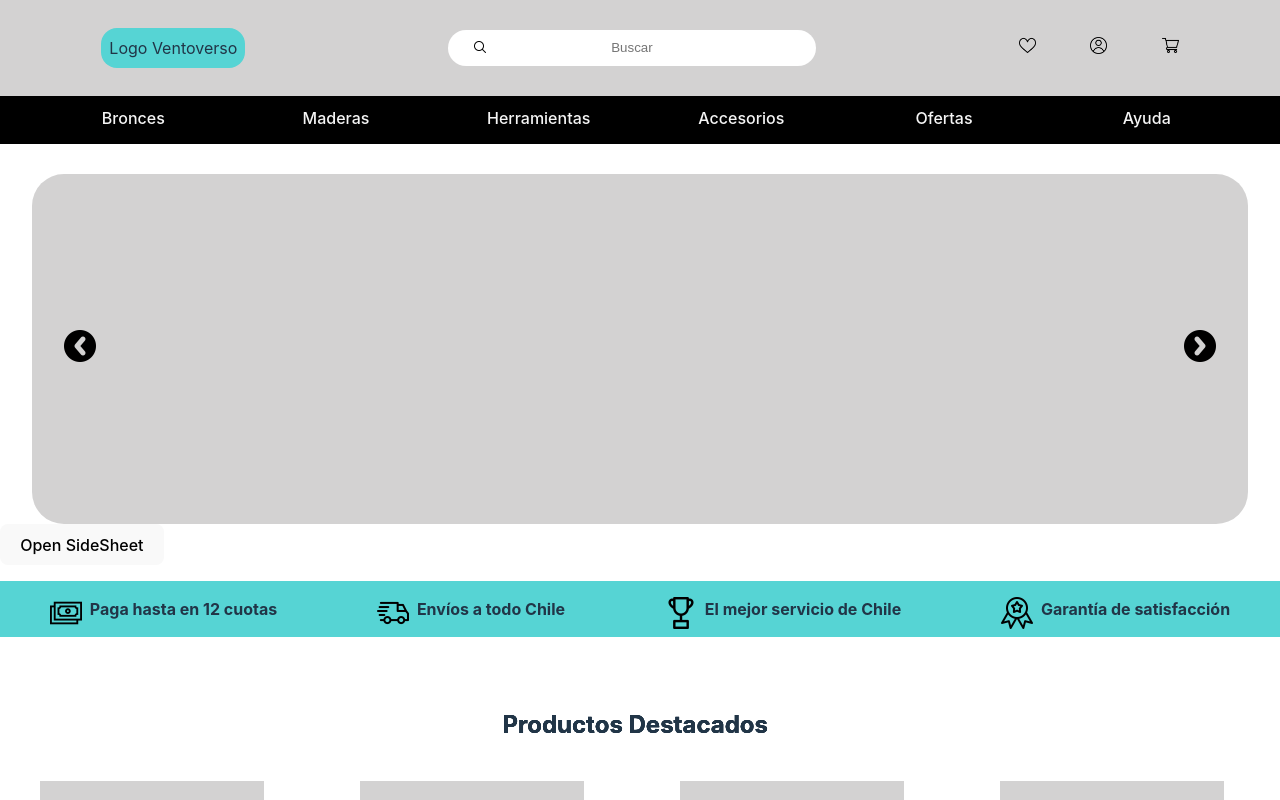
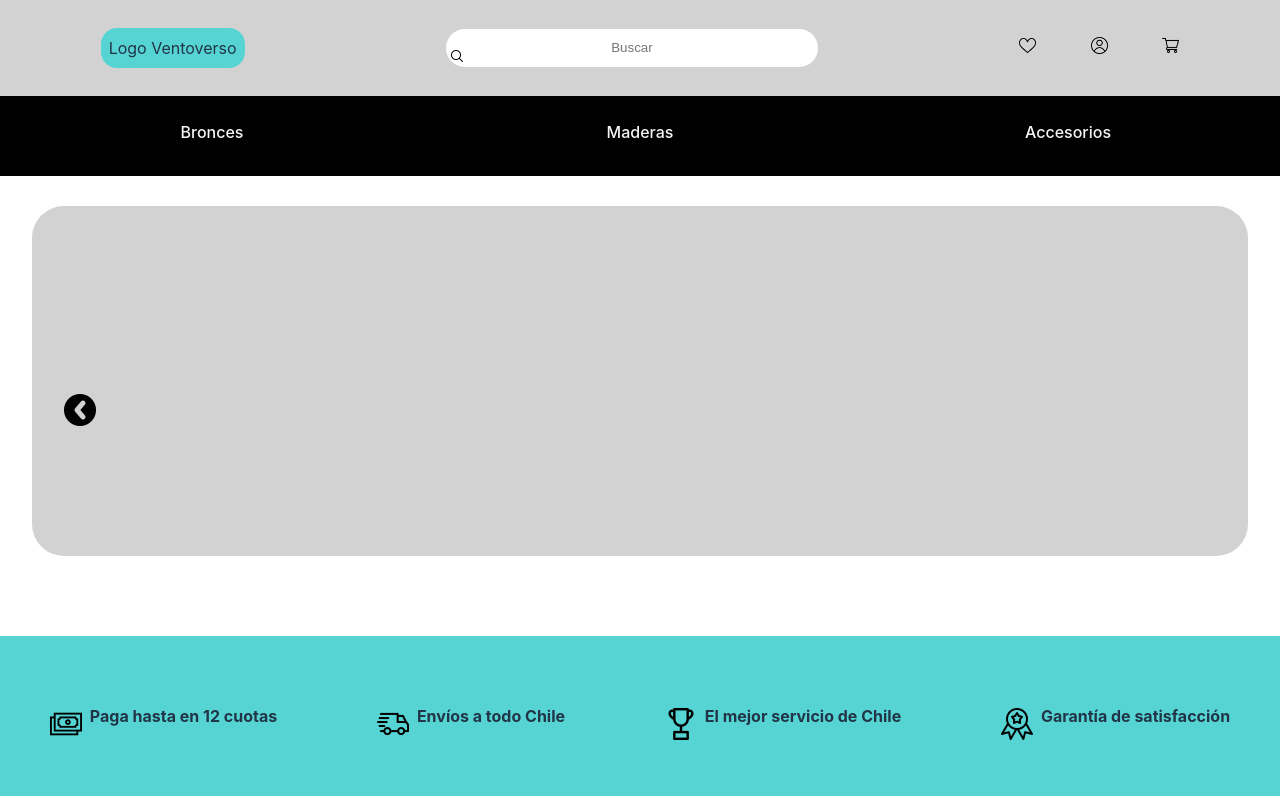
Before and after one commit to jrivas0710/Ventoverso_2, a React (Vite) app: page / in a window 1280 px wide. Shown: the top 800 px of the page. Built offline with nearby package versions, Linux system fonts and the light colour scheme.

Commit message:
arregle header en ancho, categorias y le quite el hover

```diff
--- a/src/components/Marcas/MarcasPopulares.css
+++ b/src/components/Marcas/MarcasPopulares.css
@@ -13,7 +13,7 @@
 
 .texto-marcas-populares{
     position: absolute;
-    bottom:91%;
+    bottom:83%;
     right: 42%;
     margin: 0 auto
 
@@ -26,5 +26,6 @@
     width: 15rem;
     background-color: rgb(211, 210, 210);
     border: 1px solid black;
+    margin-top: 2rem
 
 }
--- a/src/components/blog/Blog.css
+++ b/src/components/blog/Blog.css
@@ -21,7 +21,7 @@
 
   .texto-Vento-News {
     position: absolute;
-    bottom:91%;
+    bottom: 110%;
     right: 45%;
     margin: 0 auto
 
--- a/src/components/destacados/ProductosDestacados.css
+++ b/src/components/destacados/ProductosDestacados.css
@@ -16,6 +16,7 @@
 
     height: 13rem;
     width: 15rem;
+    margin-top: 2rem;
 
 }
 
--- a/src/components/header/Header.css
+++ b/src/components/header/Header.css
@@ -1,3 +1,10 @@
+
+
+TODO:arreglar los a y cambiarlos por los li
+TODO:arreglar lo del padding de los a
+TODO:agregar iconos de las categorias
+
+
 html {
     box-sizing: border-box;
     margin: auto 0;
@@ -50,6 +57,7 @@ html {
      justify-content: space-around;
      margin: 0;
 
+
     }
 
     .categories-flex{
@@ -57,29 +65,45 @@ html {
      justify-content: space-between;
      padding-left: 2rem;
      padding-right: 2rem;
+
      background-color: black;
      color: whitesmoke;
-     height: 3rem;
+     height: 5rem;
      align-items: center;
 
+
+    }
+
+    li{
+      height: 100%;
+      align-items: center;
+      margin: 0;
+      padding-top: 1.5rem;
+    }
+
+    span{
+      align-content: center
     }
 
     ul > a{
       color: whitesmoke;
-      width: 100%;
+      width: 200px;
       height: 100%;
       text-align: center;
       align-items: center;
-      padding-top: 0.6rem ;
+
+      margin-left: 5rem;
+      margin-right: 5rem;
+      height: 5rem;
+
 
     }
 
-    ul > a:hover{
+    /* ul > a:hover{
       background-color: rgb(74, 192, 192);;
       color: white;
-
     }
-
+   */
     .logo-header{
       background-color: rgb(86, 212, 212);
       padding:0.5rem;
@@ -123,4 +147,5 @@ html {
     }
 
 
+
   /*   ////////////////////////////////////////////////////////////////////////////////////////////////////////////// */
--- a/src/components/header/Header.tsx
+++ b/src/components/header/Header.tsx
@@ -38,23 +38,15 @@ function Header() {
         <section>
           <ul className="categories-flex">
             <a href="#">
-              <li>Bronces</li>
+              <li><span>Bronces</span></li>
             </a>
             <a href="#">
-              <li>Maderas</li>
+              <li><span>Maderas</span></li>
             </a>
             <a href="#">
-              <li>Herramientas</li>
+              <li><span>Accesorios</span></li>
             </a>
-            <a href="#">
-              <li>Accesorios</li>
-            </a>
-            <a href="#">
-              <li>Ofertas</li>
-            </a>
-            <a href="#">
-              <li>Ayuda</li>
-            </a>
+
           </ul>
         </section>
       </header>
--- a/src/components/iconos/Iconos.css
+++ b/src/components/iconos/Iconos.css
@@ -9,15 +9,16 @@
     display: flex;
     justify-content: space-around;
     align-items: center;
-    margin-top: 1rem;
+    margin-top: 5rem;
 }
 
 .iconos > div {
     width: auto;
-    height: auto;
+    height: 10rem;
     font-weight: bold;
     display: flex;
     gap: 0.5rem;
+    align-items: center;
 
 }
 
--- a/src/pages/Home.tsx
+++ b/src/pages/Home.tsx
@@ -19,7 +19,7 @@ const Home = () => {
         <Header/>
         <Carrusel
          /* data = {dataCarrusel} *//>
-        <SideSheet/>
+        {/* <SideSheet/> */}
         <Iconos/>
         <Destacados
          /* data = {dataDestacados} */
```
